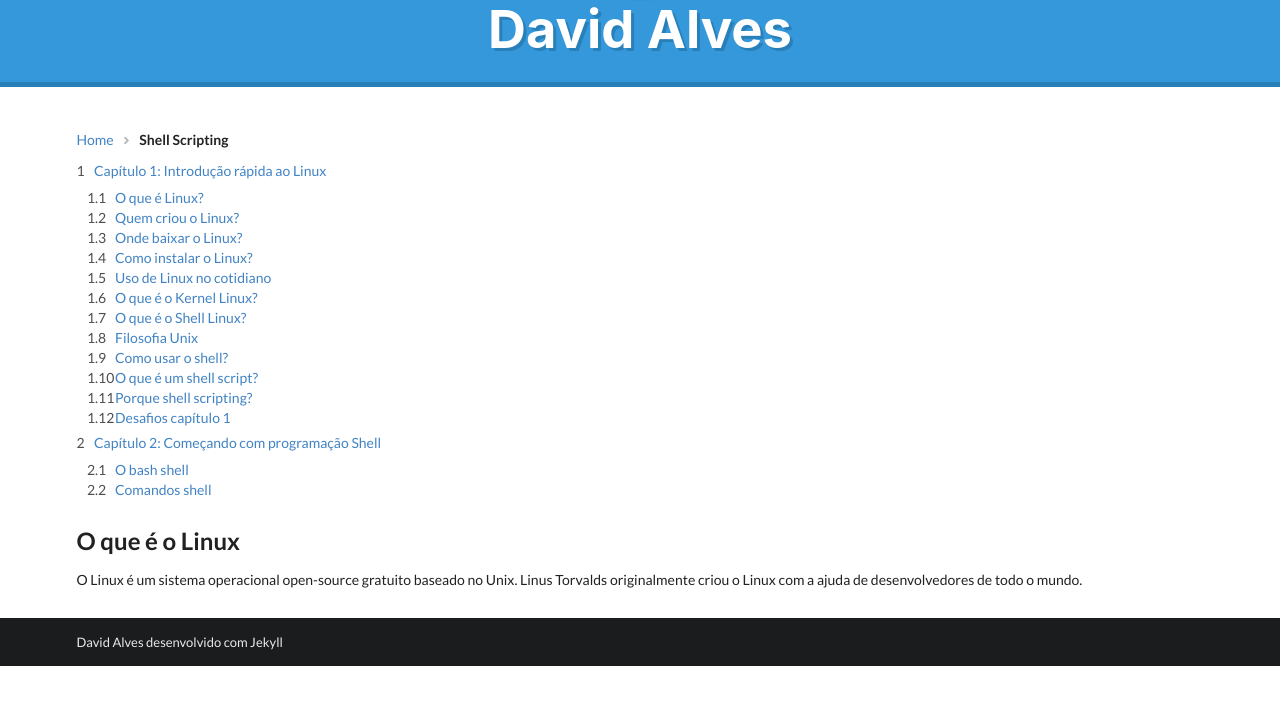
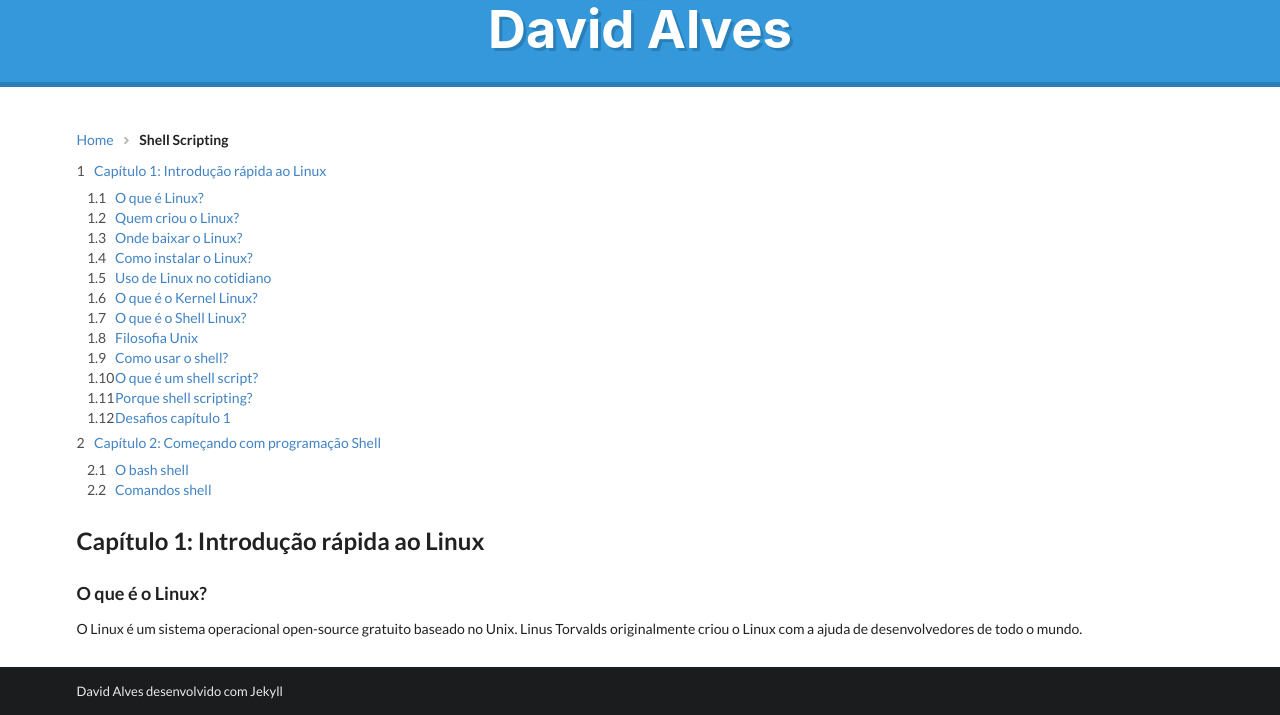
Before and after one commit to david27alves/david27alves.github.io, a Jekyll site: the page built from shellscripting.html, in a window 1280 px wide, cut to the strip 213-928 px from the top of the page. Built offline with Jekyll 4.4.1, drawn with Linux system fonts in a browser that asks for light colours; before the commit the page ends 900 px from its top, so only the background shows below that.

Commit message:
Update shellscripting.html

```diff
--- a/shellscripting.html
+++ b/shellscripting.html
@@ -13,7 +13,7 @@
     <!-- https://www.cyberciti.biz/search/ -->
     <div class="ui ordered list">
         <div class="item">
-            <a>Capítulo 1: Introdução rápida ao Linux</a>
+            <a href="#intro">Capítulo 1: Introdução rápida ao Linux</a>
             <div class="list">
                 <a class="item">O que é Linux?</a>
                 <a class="item">Quem criou o Linux?</a>
@@ -37,6 +37,7 @@
             </div>
         </div>
     </div>
-    <h2>O que é o Linux</h2>
+    <h2 id="intro">Capítulo 1: Introdução rápida ao Linux</h2>
+    <h3>O que é o Linux?</h3>
     <p>O Linux é um sistema operacional open-source gratuito baseado no Unix. Linus Torvalds originalmente criou o Linux com a ajuda de desenvolvedores de todo o mundo.</p>
 </div>
```
